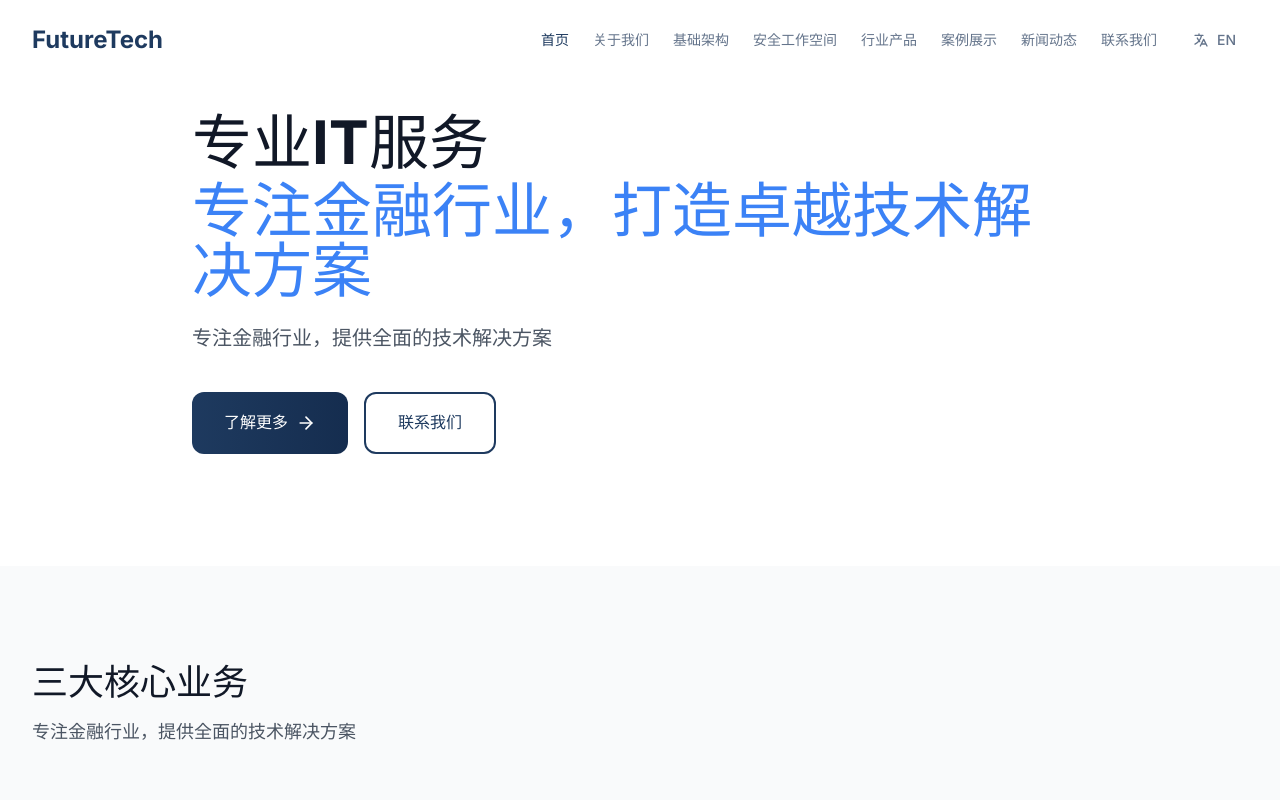
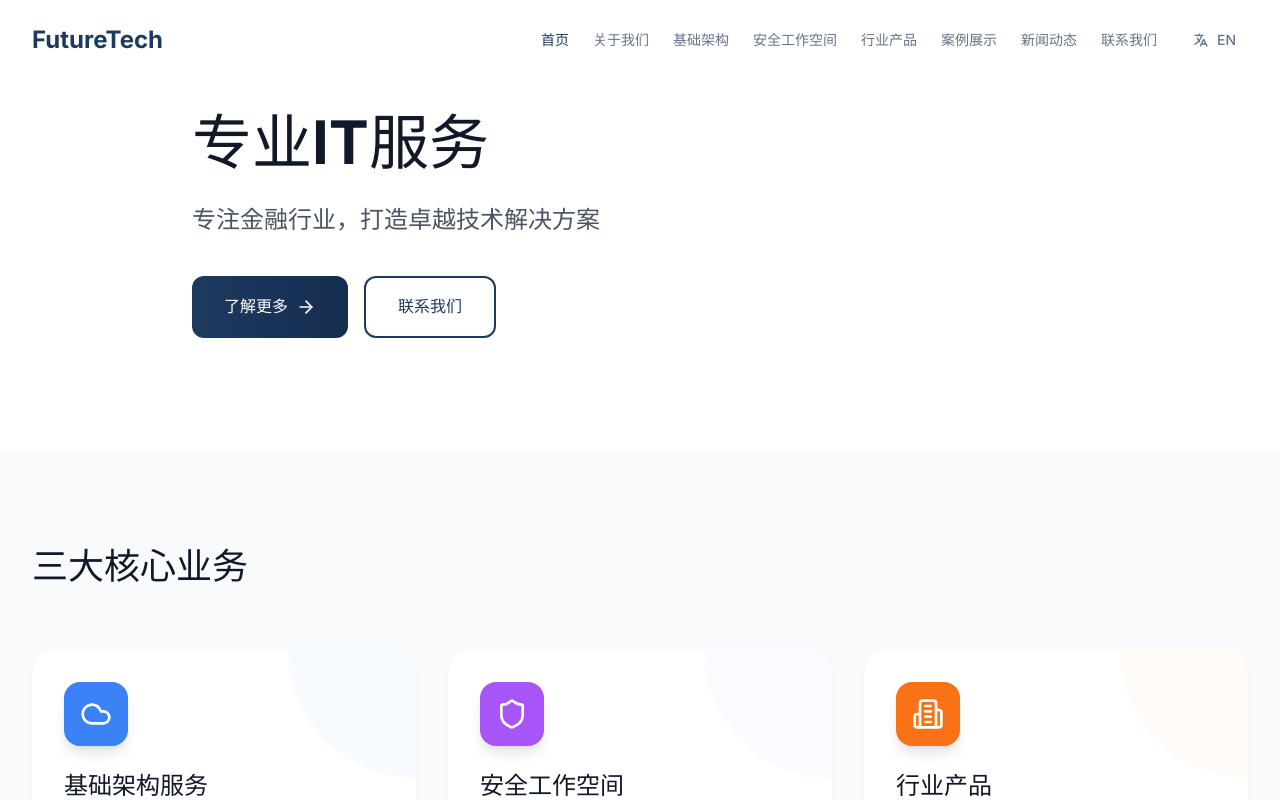
Before and after one commit to ChunshengWong/IT-company-portal, a React (Vite) app: page / in a window 1280 px wide. Shown: the top 800 px of the page. Built offline with nearby package versions, Linux system fonts and the light colour scheme.

Commit message:
feat: 建设IT服务公司主页
Co-authored-by: traeagent <traeagent@users.noreply.github.com>

```diff
--- a/src/pages/HomePage.tsx
+++ b/src/pages/HomePage.tsx
@@ -106,12 +106,11 @@ export default function HomePage() {
       <section className="py-20 lg:py-28 bg-white">
         <div className="container mx-auto px-4 sm:px-6 lg:px-8">
           <div className="max-w-4xl mx-auto">
-            <h1 className="text-4xl lg:text-5xl xl:text-6xl font-bold text-gray-900 mb-6 leading-tight">
+            <h1 className="text-4xl lg:text-5xl xl:text-6xl font-bold text-gray-900 mb-8 leading-tight">
               {t('hero.title')}
-              <span className="block text-secondary mt-2">{t('hero.subtitle')}</span>
             </h1>
-            <p className="text-lg lg:text-xl text-gray-600 mb-10 max-w-2xl">
-              {t('home.coreServicesDesc')}
+            <p className="text-xl lg:text-2xl text-gray-600 mb-10 max-w-2xl font-light">
+              {t('hero.subtitle')}
             </p>
             <div className="flex flex-col sm:flex-row gap-4">
               <Link
@@ -134,13 +133,10 @@ export default function HomePage() {
 
       <section className="py-16 lg:py-24 bg-gray-50">
         <div className="container mx-auto px-4 sm:px-6 lg:px-8">
-          <div className="max-w-3xl mb-16">
+          <div className="mb-16">
             <h2 className="text-3xl lg:text-4xl font-bold text-gray-900 mb-4">
               {t('home.coreServices')}
             </h2>
-            <p className="text-lg text-gray-600">
-              {t('home.coreServicesDesc')}
-            </p>
           </div>
 
           <div className="grid grid-cols-1 md:grid-cols-2 lg:grid-cols-3 gap-8">
```
